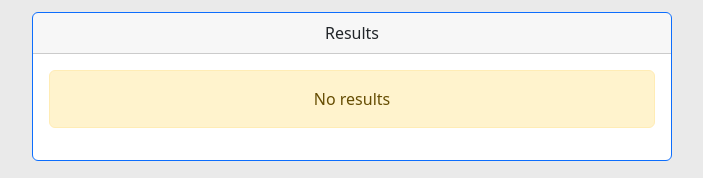
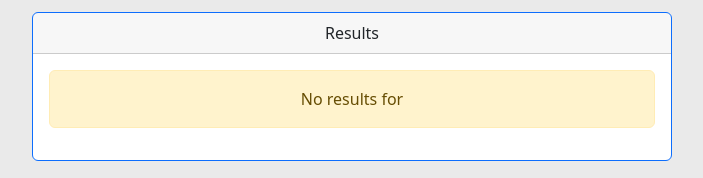
Before and after one commit to Trail-Traveler/uaw4121-josh-ex, a React (Create React App) app in the folder client/: page / in a window 1280 px wide. Shown: the part 216-394 px from the top of the page, without its empty margins (288-991 px from the left). Built offline with nearby package versions, Linux system fonts and the light colour scheme.

Commit message:
Add search term to NoResults notification

```diff
--- a/client/src/Components/Results/ProcessFeedback/NoResults.js
+++ b/client/src/Components/Results/ProcessFeedback/NoResults.js
@@ -1,9 +1,9 @@
 import { Alert } from "react-bootstrap";
 
-const NoResult = () => {
+const NoResult = ({ searchTerm }) => {
   return (
     <Alert variant="warning" className="flex-center">
-      No results
+      No results for {searchTerm}
     </Alert>
   );
 };
--- a/client/src/Components/Results/Results.js
+++ b/client/src/Components/Results/Results.js
@@ -13,7 +13,7 @@ const Results = (props) => {
   } else if (error) {
     message = <Error error={error} />;
   } else if (0 === data.length) {
-    message = <NoResult />;
+    message = <NoResult searchTerm={searchTerm} />;
   } else if (!(0 === data.length)) {
     message = (
       <>
```
